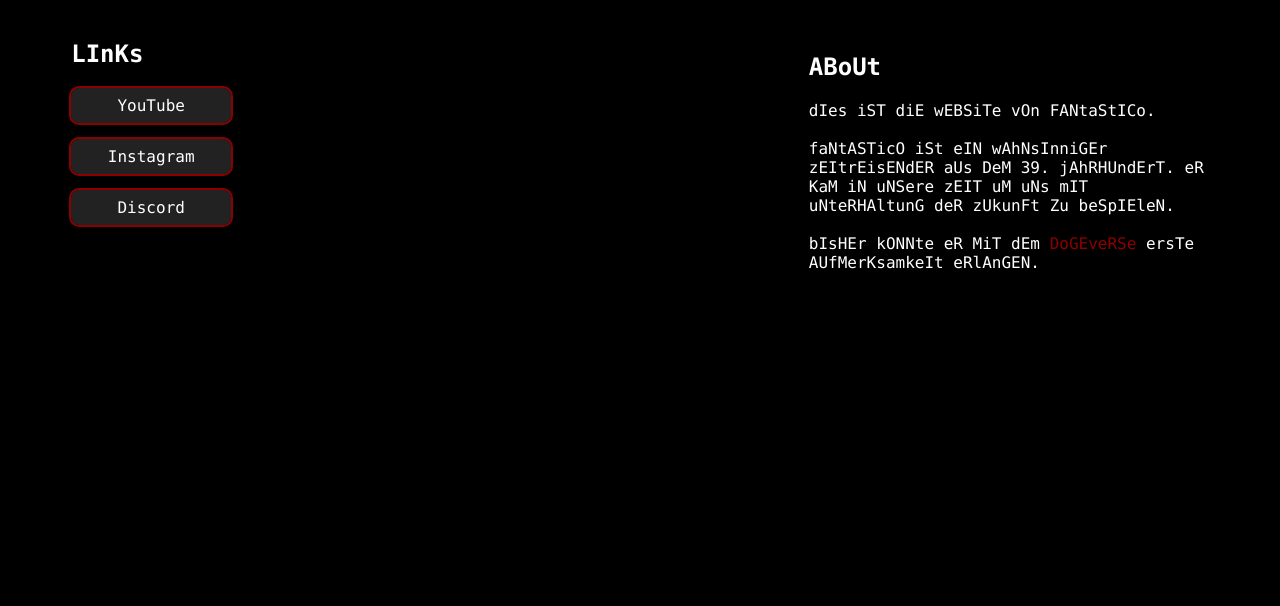
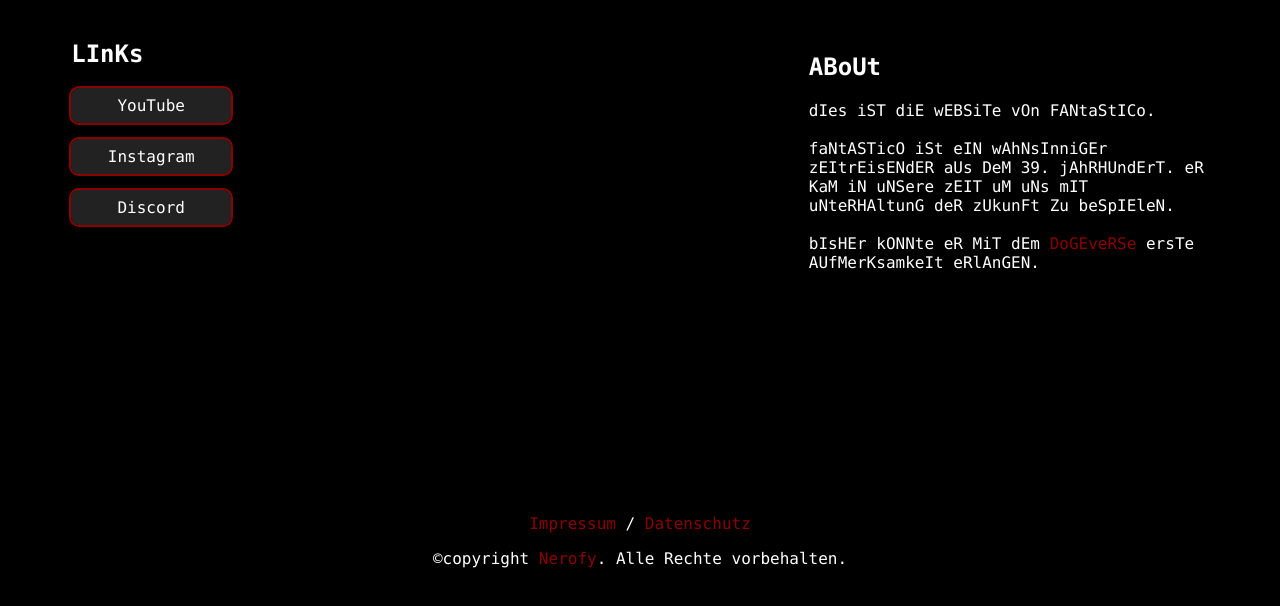
Before and after one commit to DerFantastico/website, a plain HTML site: page index.html in a window 1280 px wide. Shown: the part 172-778 px from the top of the page. Drawn offline with Linux system fonts and the light colour scheme.

Commit message:
add rechtliches

```diff
--- a/assets/css/style.css
+++ b/assets/css/style.css
@@ -53,3 +53,19 @@ body {
         color: #ff0000;
     }
 }
+
+.rechts {
+    position: fixed;
+    left: 50%;
+    transform: translate(-50%, -50%);
+    bottom: 1px;
+    text-align: center;
+    a {
+        text-decoration: none;
+        color: #8d0000;
+    }
+    a:hover {
+        transition: all 0.3s;
+        color: #ff0000;
+    }
+}
--- a/index.html
+++ b/index.html
@@ -23,5 +23,9 @@
             <h2>ABoUt</h2>
             <p>dIes iST diE wEBSiTe vOn FANtaStICo.<br><br>faNtASTicO iSt eIN wAhNsInniGEr zEItrEisENdER aUs DeM 39. jAhRHUndErT. eR KaM iN uNSere zEIT uM uNs mIT uNteRHAltunG deR zUkunFt Zu beSpIEleN.<br><br>bIsHEr kONNte eR MiT dEm <a href = "https://www.youtube.com/playlist?list=PL0aS1ZZwF6E-q919BcVVX50Fk-wdmkqWs">DoGEveRSe</a> ersTe AUfMerKsamkeIt eRlAnGEN.</p>
         </div>
+        <div class="rechts">
+            <p><a href="https://nerofy.de/rechtliches#impressum">Impressum</a> / <a href="https://nerofy.de/rechtliches#datenschutz">Datenschutz</a></p>
+            <p>©copyright <a href="https://www.nerofy.de">Nerofy</a>. Alle Rechte vorbehalten.</p>
+        </div>
     </body>
 </html>
```
